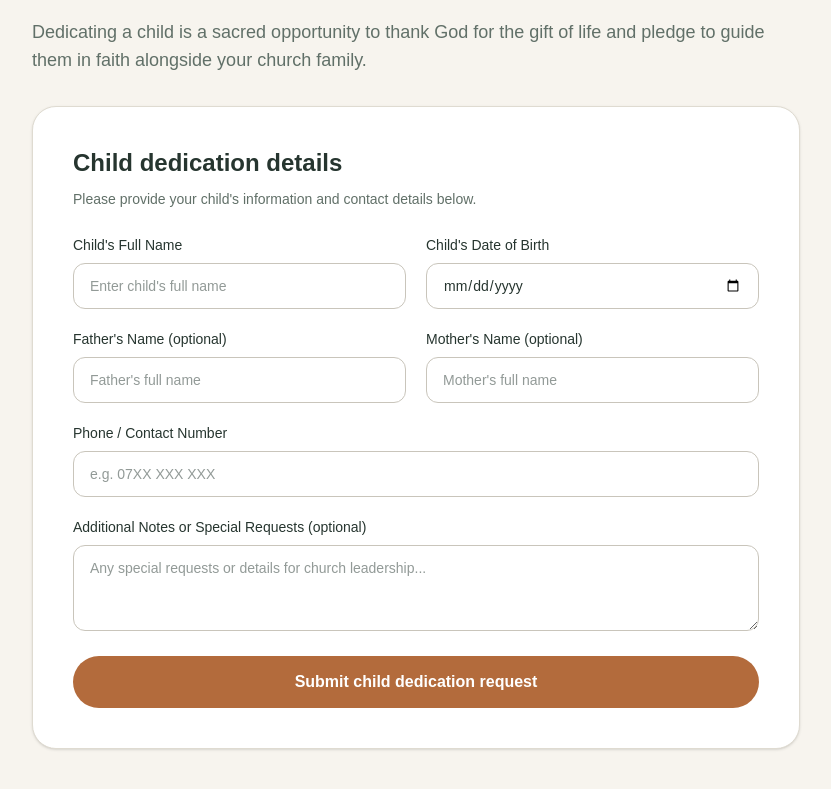
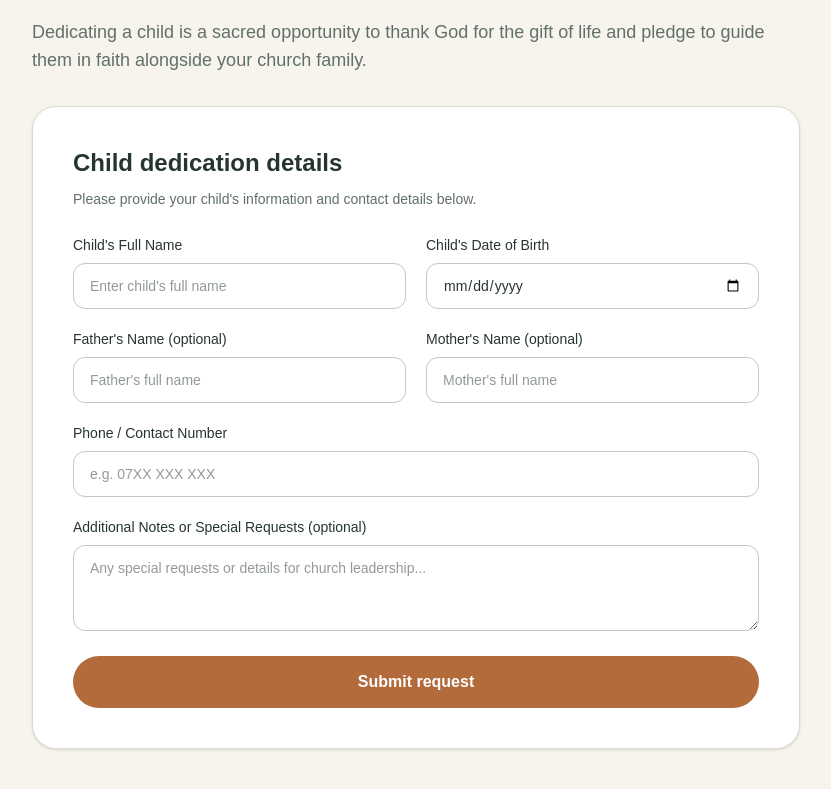
Before and after one commit to MwendaCipi/lomalinda, a Next.js app in the folder frontend/: page /community/child-dedication in a window 1280 px wide. Shown: the part 269-1058 px from the top of the page, without its empty margins (224-1055 px from the left). Built offline with nearby package versions, Linux system fonts and the light colour scheme; no server answers.

Commit message:
Update child dedication button to Submit request and remove tagline from Ministries page

```diff
--- a/frontend/src/app/community/child-dedication/page.tsx
+++ b/frontend/src/app/community/child-dedication/page.tsx
@@ -149,7 +149,7 @@ export default function ChildDedicationPage() {
               disabled={loading}
               className="w-full rounded-full bg-[#b36b3c] px-6 py-3.5 font-semibold text-white transition hover:bg-[#96552e] disabled:opacity-60"
             >
-              {loading ? "Submitting request..." : "Submit child dedication request"}
+              {loading ? "Submitting request..." : "Submit request"}
             </button>
           </form>
 
--- a/frontend/src/app/ministries/page.tsx
+++ b/frontend/src/app/ministries/page.tsx
@@ -13,5 +13,5 @@ const ministries = [
 ];
 
 export default function MinistriesPage() {
-  return <main className="min-h-screen bg-[#f7f4ee] text-[#26352f]"><div className="mx-auto max-w-5xl px-6 py-6 lg:px-8 lg:py-10"><div className="max-w-3xl"><h1 className="text-3xl font-semibold tracking-tight sm:text-4xl">Our ministries</h1><p className="mt-3 text-base leading-7 text-[#617068] sm:text-lg">Find a place to worship, serve, learn, and grow with the Loma Linda church family.</p></div><div className="mt-8 grid gap-5 md:grid-cols-2">{ministries.map((ministry) => <Link key={ministry.slug} href={`/ministries/${ministry.slug}`} className="rounded-2xl border border-[#dfdbd1] bg-white p-6 transition hover:-translate-y-0.5 hover:border-[#b36b3c] hover:shadow-sm sm:p-7"><h2 className="text-xl font-semibold sm:text-2xl">{ministry.title}</h2><p className="mt-2.5 text-sm leading-6 text-[#617068]">{ministry.description}</p><span className="mt-5 inline-block text-sm font-semibold text-[#b36b3c]">Explore {ministry.title} &rarr;</span></Link>)}</div></div></main>;
+  return <main className="min-h-screen bg-[#f7f4ee] text-[#26352f]"><div className="mx-auto max-w-5xl px-6 py-6 lg:px-8 lg:py-10"><div className="max-w-3xl"><h1 className="text-3xl font-semibold tracking-tight sm:text-4xl">Our ministries</h1></div><div className="mt-8 grid gap-5 md:grid-cols-2">{ministries.map((ministry) => <Link key={ministry.slug} href={`/ministries/${ministry.slug}`} className="rounded-2xl border border-[#dfdbd1] bg-white p-6 transition hover:-translate-y-0.5 hover:border-[#b36b3c] hover:shadow-sm sm:p-7"><h2 className="text-xl font-semibold sm:text-2xl">{ministry.title}</h2><p className="mt-2.5 text-sm leading-6 text-[#617068]">{ministry.description}</p><span className="mt-5 inline-block text-sm font-semibold text-[#b36b3c]">Explore {ministry.title} &rarr;</span></Link>)}</div></div></main>;
 }
```
